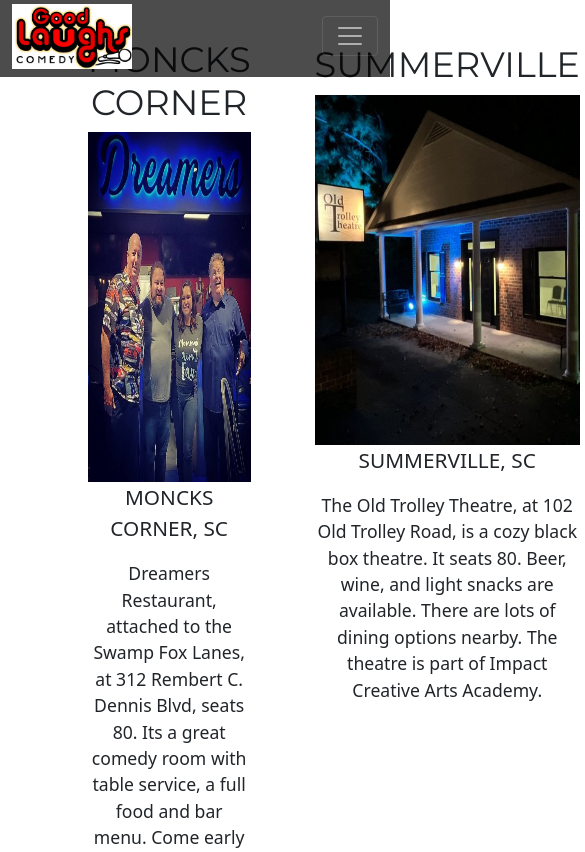
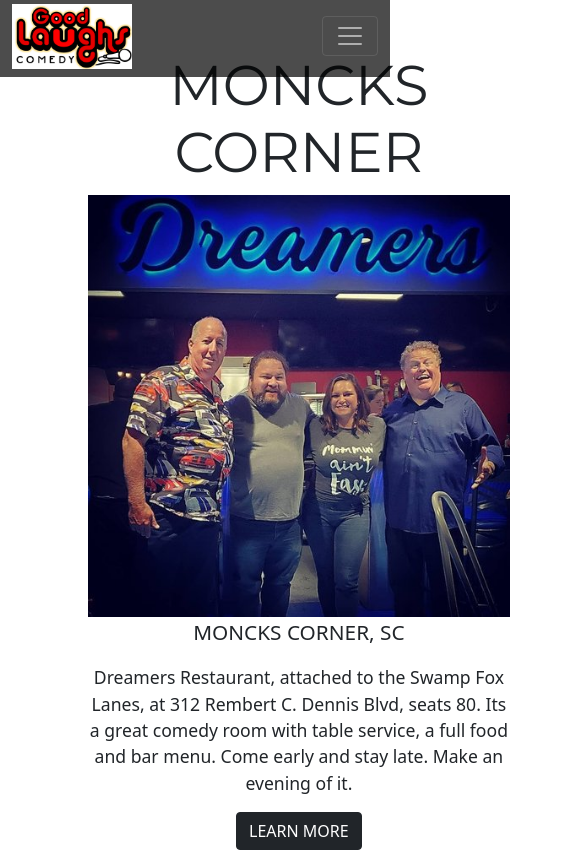
Before and after one commit to Bwardstories/goodlaughscomedy, a React (Create React App) app: page /locations in a window 390 px wide. Shown: the top 852 px of the page, 585 px wide, since content can reach past the window. Built offline with nearby package versions, Linux system fonts and the light colour scheme; no server answers.

Commit message:
added responsiveness to locations page

```diff
--- a/src/views/locations/Locations.js
+++ b/src/views/locations/Locations.js
@@ -9,6 +9,7 @@ const Locations = () => {
     <div className="locationGrid">
       {locations.map(location => (
         <div className="locationCardWrapper">
+          <div>
             <h3 className="locationTitle">{location.title}</h3>
             <img
               src={location.img}
@@ -16,6 +17,8 @@ const Locations = () => {
               className="locationImage"></img>
             <p className="locationCity">{location.city}</p>
             <p className="locationSummary">{location.summary}</p>
+          </div>
+          <div className="locationSummaryWrapper">
             {location.url ? (
               <Button variant="dark" href={location.url}>
                 LEARN MORE
@@ -24,6 +27,7 @@ const Locations = () => {
               ""
             )}
           </div>
+        </div>
       ))}
     </div>
   );
--- a/src/views/locations/locations.css
+++ b/src/views/locations/locations.css
@@ -9,14 +9,17 @@
 .locationCardWrapper {
   margin-top: 5%;
   text-align: center;
+  display: flex;
+  flex-direction: column;
+  justify-content: space-between;
 }
 .locationImage {
   width: 100%;
-  height: 350px;
+  height: auto;
 }
 .locationTitle {
   text-align: center;
-  font-size: 2.2rem;
+  font-size: clamp(1rem, 1.5vw, 2.2rem);
   font-family: "Montserrat", sans-serif;
 }
 .locationCity {
@@ -25,3 +28,13 @@
 .locationSummary {
   font-size: 1.1rem;
 }
+.locationSummaryWrapper {
+}
+@media (max-width: 1600px) {
+  .locationGrid {
+    grid-template-columns: 1fr;
+  }
+  .locationTitle {
+    font-size: 3.5rem;
+  }
+}
```
Lines whose indentation alone changed are shown as unchanged.
